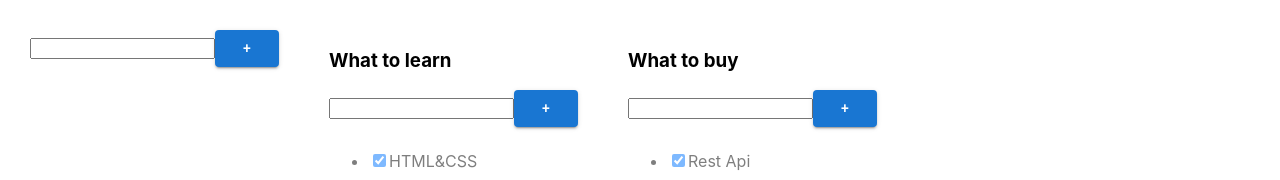
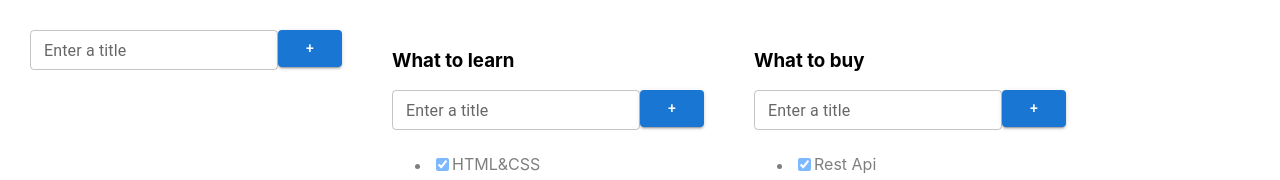
Before and after one commit to VitaMirosh/todolist-01, a React (Vite) app: page / in a window 1280 px wide. Shown: the top 180 px of the page. Built offline with nearby package versions, Linux system fonts and the light colour scheme; some icons are missing.

Commit message:
style for input-field

```diff
--- a/src/CreateItemForm.tsx
+++ b/src/CreateItemForm.tsx
@@ -1,6 +1,6 @@
 import {ChangeEvent, KeyboardEvent, useState} from 'react';
-// import {Button} from './Button.tsx';
 import Button from '@mui/material/Button'
+import {TextField} from '@mui/material';
 
 type Props = {
   createItem: (title: string) => void;
@@ -36,10 +36,13 @@ export const CreateItemForm = ({createItem}: Props) => {
 
   return (
     <div>
-      <input value={itemTitle}
-             onChange={changeTaskHandler}
-             onKeyDown={createTaskOnEnterHandler}
-             className={error ? 'error' : ''}/>
+      <TextField label={'Enter a title'}
+                 variant={'outlined'}
+                 className={error ? 'error' : ''}
+                 value={itemTitle}
+                 size={'small'}
+                 onChange={changeTaskHandler}
+                 onKeyDown={createTaskOnEnterHandler}/>
       <Button variant="contained" onClick={createItemHandler}>+</Button>
       {error && <div className={'error-message'}>{error}</div>}
     </div>
```
